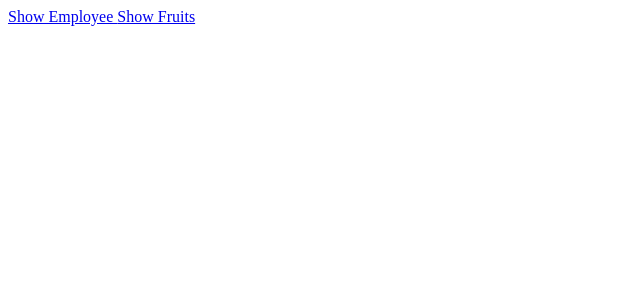
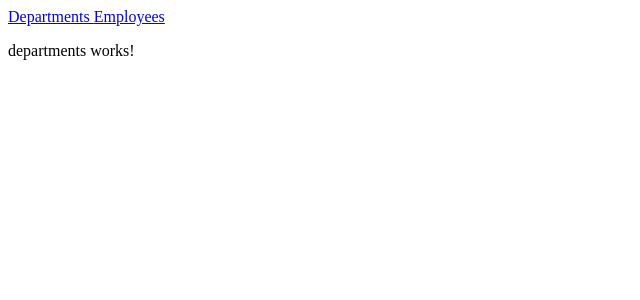
Before and after one commit to SudiptoA4/generic-track-by-implementation, an Angular app: page /departments in a window 1280 px wide. Before the commit this address led to /. Shown: the top 300 px of the page, without its empty margins (0-640 px from the left). Built offline with nearby package versions, Linux system fonts and the light colour scheme.

Commit message:
track by implementation with api

```diff
--- a/src/app/app-routing.module.ts
+++ b/src/app/app-routing.module.ts
@@ -1,7 +1,17 @@
 import { NgModule } from '@angular/core';
 import { RouterModule, Routes } from '@angular/router';
+import { DepartmentsComponent } from './pages/departments/departments.component';
+import { EmployeesComponent } from './pages/employees/employees.component';
 
-const routes: Routes = [];
+const routes: Routes = [
+  {
+    path: 'departments',
+    component: DepartmentsComponent
+  }, {
+    path: 'employees',
+    component: EmployeesComponent
+  }
+];
 
 @NgModule({
   imports: [RouterModule.forRoot(routes)],
--- a/src/app/app.component.html
+++ b/src/app/app.component.html
@@ -1,8 +1,9 @@
 <div class="header">
-  <a routerLink="/users/sammy">
-    Show Employee
+  <a routerLink="/departments">
+    Departments
   </a>
-  <a routerLink="/users/sammy">
-   Show Fruits
+  <a routerLink="/employees">
+   Employees
   </a>
 </div>
+<router-outlet></router-outlet>
--- a/src/app/app.module.ts
+++ b/src/app/app.module.ts
@@ -3,6 +3,7 @@ import { BrowserModule } from '@angular/platform-browser';
 
 import { AppRoutingModule } from './app-routing.module';
 import { AppComponent } from './app.component';
+import { HttpClientModule } from '@angular/common/http';
 
 @NgModule({
   declarations: [
@@ -10,7 +11,8 @@ import { AppComponent } from './app.component';
   ],
   imports: [
     BrowserModule,
-    AppRoutingModule
+    AppRoutingModule,
+    HttpClientModule
   ],
   providers: [],
   bootstrap: [AppComponent]
--- /dev/null
+++ b/src/app/model/employee.model.ts
@@ -0,0 +1,4 @@
+export interface EmployeeM {
+  id: number;
+  name: string;
+}
--- /dev/null
+++ b/src/app/pages/departments/departments.component.html
@@ -0,0 +1 @@
+<p>departments works!</p>
--- /dev/null
+++ b/src/app/pages/employees/employees.component.html
@@ -0,0 +1,4 @@
+<ul>
+    <li *ngFor="let emp of employeeList; trackBy: trackById">{{emp.id}} - {{ emp.name }}</li>
+</ul>
+<button (click)="getMoreEmployee()">Get More Employee</button>
--- /dev/null
+++ b/src/app/pages/employees/employees.component.ts
@@ -0,0 +1,34 @@
+import { Component } from '@angular/core';
+import { CommonModule } from '@angular/common';
+import { EmployeeService } from 'src/app/service/employee.service';
+import { EmployeeM } from 'src/app/model/employee.model';
+
+@Component({
+  selector: 'app-employees',
+  standalone: true,
+  imports: [CommonModule],
+  templateUrl: './employees.component.html',
+  styleUrls: ['./employees.component.scss'],
+  providers: [EmployeeService]
+})
+export class EmployeesComponent {
+  limit = 10;
+  employeeList: EmployeeM[] = []
+  // employees$ = this.service.getEmployees(this.limit);
+  constructor(private service: EmployeeService) {
+    this.service.getEmployees(this.limit).subscribe((empList) => {
+      this.employeeList = empList
+    });
+  }
+
+  getMoreEmployee() {
+    this.limit = this.limit + 10;
+    this.service.getEmployees(this.limit).subscribe((empList) => {
+      this.employeeList = empList
+    });
+  }
+
+  trackById(item: any) {
+    return item.id;
+  }
+}
--- /dev/null
+++ b/src/app/service/employee.service.ts
@@ -0,0 +1,17 @@
+import { HttpClient } from '@angular/common/http';
+import { Injectable } from '@angular/core';
+import { Observable } from 'rxjs';
+import { EmployeeM } from '../model/employee.model';
+
+@Injectable({
+  providedIn: 'root'
+})
+export class EmployeeService {
+
+  constructor(private http: HttpClient) {
+
+  }
+  getEmployees(records: number): Observable<EmployeeM[]> {
+    return <Observable<EmployeeM[]>> this.http.get(`https://gorest.co.in/public/v2/users?page=1&per_page=${records}`);
+  }
+}
```
Also changed, not shown: src/app/pages/departments/departments.component.ts (added, +13 -0 lines), src/app/pages/departments/departments.component.scss (added), src/app/pages/employees/employees.component.scss (added).
